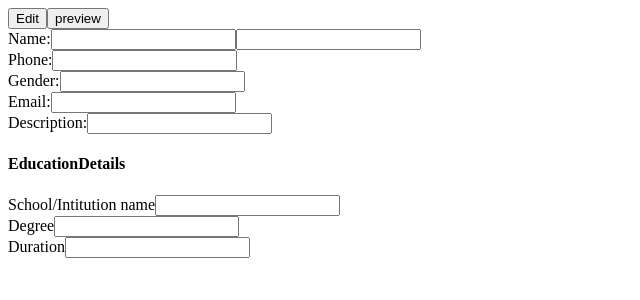
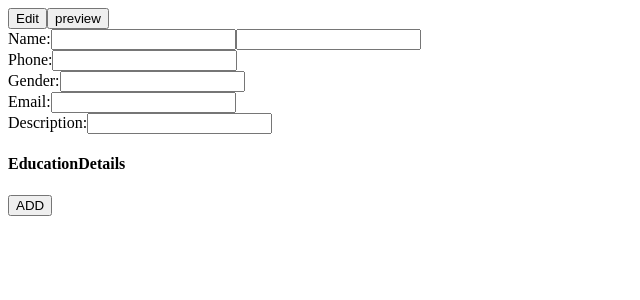
Before and after one commit to abhi2322/CV-React, a React (Create React App) app in the folder CV-APP/: page / in a window 1280 px wide. Shown: the top 300 px of the page, without its empty margins (0-640 px from the left). Built offline with nearby package versions, Linux system fonts and the light colour scheme.

Commit message:
Adding education state

```diff
--- a/CV-APP/package.json
+++ b/CV-APP/package.json
@@ -9,6 +9,7 @@
     "react": "^17.0.2",
     "react-dom": "^17.0.2",
     "react-scripts": "4.0.3",
+    "uniqid": "^5.3.0",
     "web-vitals": "^1.1.2"
   },
   "scripts": {
--- a/CV-APP/src/App.js
+++ b/CV-APP/src/App.js
@@ -1,6 +1,7 @@
 import React,{Component} from 'react';
 import EditMode from './components/edit_mode';
 import PreviewMode from './components/preview_mode';
+import uniqid from "uniqid";
 
 class App extends Component{
   constructor(){
@@ -8,17 +9,13 @@ class App extends Component{
     this.state={
       peronalDetails:{
         firstName:"",
-        lastNAme:"",
+        secondName:"",
         phone:"",
         gender:"",
         email:"",
         Description:"",
       },
-      educationDetails:{
-        school:"",
-        Degree:"",
-        duration:"",
-      },
+      educationDetails:[],
       workExperiance:{
         company:"",
         Tile:"",
@@ -82,33 +79,60 @@ class App extends Component{
       peronalDetails:personal
     })
   }
-  schoolHandler(ev){
+  schoolHandler(ev,id){
+    let len=this.state.educationDetails.length
     const education=this.state.educationDetails
-    education.school=ev.target.value;
+      for(let i=0;i<len;i++){
+        if(education[i].id===id){
+        education[i].school=ev.target.value;
         this.setState({
           educationDetails:education
         })
       }
-  degreeHandler(ev){
+    }
+  }
+  degreeHandler(ev,id){
+    let len=this.state.educationDetails.length
     const education=this.state.educationDetails
-    education.Degree=ev.target.value;
+      for(let i=0;i<len;i++){
+        if(education[i].id===id){
+        education[i].Degree=ev.target.value;
         this.setState({
           educationDetails:education
         })
       }
-  durationHandler(ev){
+    }
+  }
+  durationHandler(ev,id){
+    let len=this.state.educationDetails.length
     const education=this.state.educationDetails
-    education.duration=ev.target.value;
+      for(let i=0;i<len;i++){
+        if(education[i].id===id){
+        education[i].duration=ev.target.value;
         this.setState({
           educationDetails:education
         })
       }
+    }
+  }
 
+  educationHAndler(){
+    const education={
+      id:uniqid(),
+      school:"",
+      Degree:"",
+      duration:"",
+    }
+    this.setState({
+      educationDetails:this.state.educationDetails.concat(education)
+    })
+  }
 
   render(){
     let mode=null
     if(this.state.editMode){
       mode=<EditMode
+              educationHandler={()=>{this.educationHAndler()}}
               personalDetails={this.state.peronalDetails}
               educationDetails={this.state.educationDetails}
               firstNameHandler={(ev)=>{this.firstNameHandler(ev)}}
@@ -117,9 +141,9 @@ class App extends Component{
               genderHandler={(ev)=>{this.genderHandler(ev)}}
               emailHandler={(ev)=>{this.emailHandler(ev)}}
               descriptionHandler={(ev)=>{this.descriptionHandler(ev)}}
-              schoolHandler={(ev)=>{this.schoolHandler(ev)}}
-              degreeHandler={(ev)=>{this.degreeHandler(ev)}}
-              durationHandler={(ev)=>{this.durationHandler(ev)}}
+              schoolHandler={(ev,id)=>{this.schoolHandler(ev,id)}}
+              degreeHandler={(ev,id)=>{this.degreeHandler(ev,id)}}
+              durationHandler={(ev,id)=>{this.durationHandler(ev,id)}}
           />
     }else{
       mode=<PreviewMode />
--- a/CV-APP/src/components/edit_mode.js
+++ b/CV-APP/src/components/edit_mode.js
@@ -17,12 +17,19 @@ class EditMode extends Component{
             descriptionHandler={(ev)=>{this.props.descriptionHandler(ev)}}
         />
         <h4>EducationDetails</h4>
-        <EducationDetails
-            educationDetails={this.props.educationDetails}
-            schoolHandler={(ev)=>{this.props.schoolHandler(ev)}}
-            degreeHandler={(ev)=>{this.props.degreeHandler(ev)}}
-            durationHandler={(ev)=>{this.props.durationHandler(ev)}}
-        />
+        <button onClick={this.props.educationHandler}>ADD</button>
+        {this.props.educationDetails.map((items)=>{
+            const id=items.id
+            return(
+                <EducationDetails
+                key={id}
+                educationDetails={items}
+                schoolHandler={(ev)=>{this.props.schoolHandler(ev,id)}}
+                degreeHandler={(ev)=>{this.props.degreeHandler(ev,id)}}
+                durationHandler={(ev)=>{this.props.durationHandler(ev,id)}}
+                />
+            )
+        })}
         </div>
 
       )
--- a/CV-APP/src/components/education_details.js
+++ b/CV-APP/src/components/education_details.js
@@ -1,4 +1,5 @@
 function EducationDetails(props){
+    const id=props.educationDetails.id
     return(
         <div>
             <label>School/Intitution name</label>
```
Also changed, not shown: 1 other file (tests, documents, lock files or other folders). Lines whose indentation alone changed are shown as unchanged.
